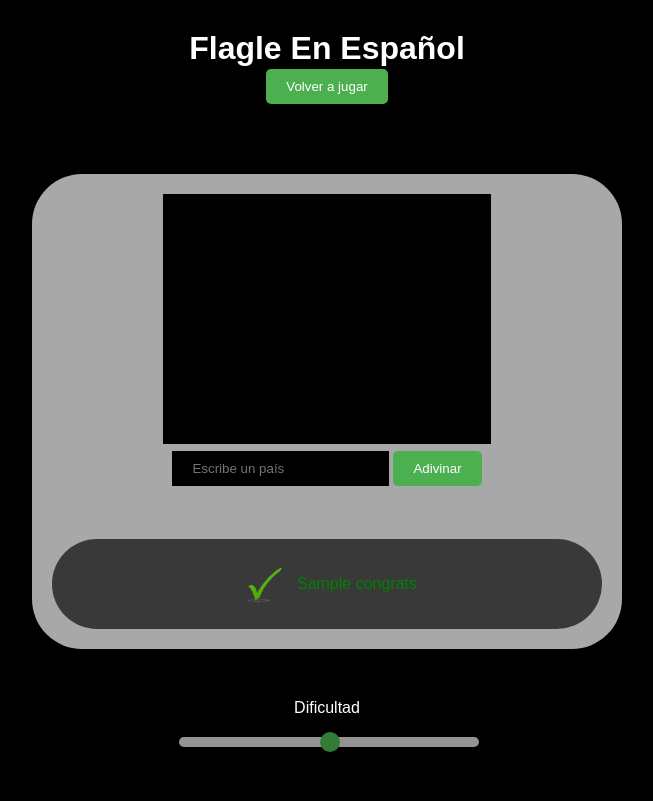
After one commit to hugomediina/Flagle, a Flask app: template src/templates/win.html in a window 1280 px wide. The commit adds this page. Shown: the whole page, without its empty margins (313-966 px from the left). Run offline with Flask 3, Linux system fonts and the light colour scheme; the template is opened without the code that fills it: most values are stand-ins (such as "Sample title", 1, 10 or a date in 2020).

Commit message:
Puede realizarse con hilos.(Probar)
Tratar de añadir eficiencia.
Botón de Reinicio (Acabar)

```diff
--- a/src/main.py
+++ b/src/main.py
@@ -42,6 +42,15 @@ class GestionBanderas:
 
 
 def set_imagen_black():
+    try:
+        os.remove('static/bandera.jpg')
+    except FileNotFoundError:
+        pass
+
+    try:
+        os.remove('static/last_try.jpg')
+    except FileNotFoundError:
+        pass
     Image.new('RGB', (640, 488)).save('static/bandera.jpg')
     Image.new('RGB', (640, 488)).save('static/last_try.jpg')
 
@@ -153,8 +162,17 @@ def submit():
                     break
             manager.actualizar_imagen(x)
             congrats = 'Enhorabuena, has adivinado la bandera: \n '+ paises_data[manager.pais_a_adivinar]
-            return render_template('index.html', pais_adivinar=manager.pais_a_adivinar,
+            return render_template('win.html', pais_adivinar=manager.pais_a_adivinar,
                                    paises=NOMBRES_PAISES, tolerancia=manager.tolerancia, congrats=congrats)
+
+@app.route('/restart', methods=['GET'])
+def restart():
+    manager = GestionBanderas()
+    manager.escoger_pais()
+    set_imagen_black()
+
+    print(paises_data[manager.pais_a_adivinar])
+    return render_template(url_for('index'))
 
 
 if __name__ == '__main__':
--- a/src/static/estilo.css
+++ b/src/static/estilo.css
@@ -8,6 +8,10 @@ body {
 p{
     color:white;
     text-align:center;
+}
+.r{
+
+    margin-top:2px;
 }
 .error-message {
     display: flex;
@@ -72,8 +76,16 @@ h1 {
     color: white;
     text-align:center;
     font-size: bigger;
+    margin:0;
 }
-
+.container-header {
+    padding: 20px;
+    border-radius: 50px;
+    max-width: 550px;
+    margin: auto;
+    margin-top: 10px;
+    text-align: center;
+}
 table {
     margin:auto;
     text-align:center;
--- /dev/null
+++ b/src/templates/win.html
@@ -0,0 +1,55 @@
+<!DOCTYPE html>
+<html lang="es">
+<head>
+    <meta charset="UTF-8">
+    <meta name="viewport" content="width=device-width, initial-scale=1.0">
+    <link href="{{ url_for('static',filename='estilo.css') }}" rel="stylesheet" type="text/css" >
+    <title>Flagle en Español</title>
+</head>
+<body>
+    <div class="container-header">
+        <h1>Flagle En Español</h1>
+        <form action="/restart" method="get" style="display: inline;">
+        <input class="r" type="submit" value="Volver a jugar">
+    </form>
+
+    </div>
+    <div>
+        <form method="post">
+            <div class="container">
+            <img src="{{ url_for('static',filename='bandera.jpg') }}" alt="Bandera 1" height="250">
+            <table>
+                <tr>
+                    <td>
+                        <input list="paises" name="nombre_bandera" id="lista" placeholder="Escribe un país">
+                        <datalist id="paises">
+                          {% for pais in paises %}
+                          <option value="{{ pais }}">
+                          {% endfor %}
+                        </datalist>
+                    </td>
+                    <td><input type="submit" value="Adivinar"></td>
+                </tr>
+            </table>
+                {% if message %}
+                    <div class="error-message">
+                    <img src="{{ url_for('static',filename='warning.png') }}" alt="Warning" height="50">
+                    {{ message }}
+                    </div>
+                {% endif %}
+                {% if congrats %}
+                    <div class="congrats-message">
+                    <img src="{{ url_for('static',filename='check.png') }}" alt="Check" height="50">
+                    {{ congrats }}
+                    </div>
+                {% endif %}
+            </div>
+            <div class="slider-container">
+        <p >Dificultad</p>
+        <input type="range" min="1" max="100" value="{{ tolerancia }}" class="slider" id="mySlider" name="tolerancia">
+     </div>
+        </form>
+    </div>
+
+</body>
+</html>
```
Also changed, not shown: src/static/bandera.jpg, src/static/last_try.jpg, src/static/restart.png (added).
